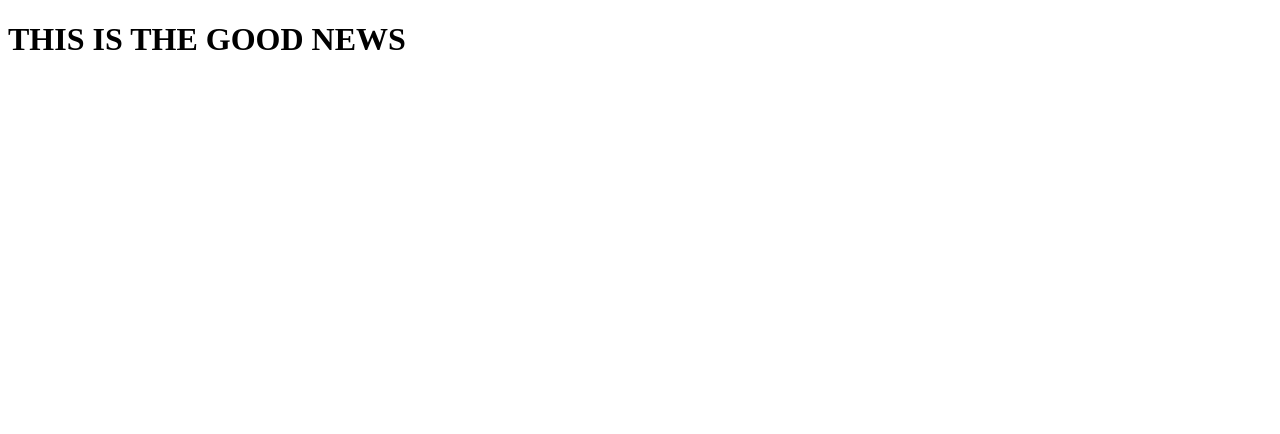
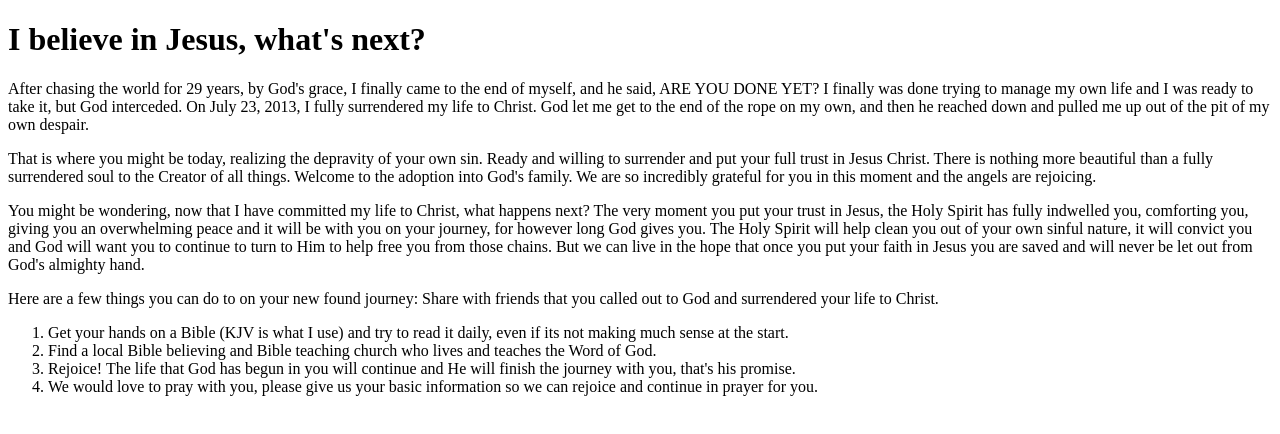
Before and after one commit to kevincanderson/newspaper.goodnewsco, a plain HTML site: page index.html in a window 1280 px wide. Drawn offline with Linux system fonts and the light colour scheme.

Commit message:
revised page

```diff
--- a/index.html
+++ b/index.html
@@ -1,12 +1,65 @@
 <!DOCTYPE html>
 <html lang="en">
-<head>
-    <meta charset="UTF-8">
-    <meta http-equiv="X-UA-Compatible" content="IE=edge">
-    <meta name="viewport" content="width=device-width, initial-scale=1.0">
-    <title>Document</title>
-</head>
-<body>
-    <h1>THIS IS THE GOOD NEWS</h1>
-</body>
+  <head>
+    <meta charset="UTF-8" />
+    <meta http-equiv="X-UA-Compatible" content="IE=edge" />
+    <meta name="viewport" content="width=device-width, initial-scale=1.0" />
+    <title>Newspaper | Good News Co</title>
+  </head>
+  <body>
+    <h1>I believe in Jesus, what's next?</h1>
+
+    <p>
+      After chasing the world for 29 years, by God's grace, I finally came to
+      the end of myself, and he said, ARE YOU DONE YET? I finally was done
+      trying to manage my own life and I was ready to take it, but God
+      interceded. On July 23, 2013, I fully surrendered my life to Christ. God
+      let me get to the end of the rope on my own, and then he reached down and
+      pulled me up out of the pit of my own despair.
+    </p>
+
+    <p>
+      That is where you might be today, realizing the depravity of your own sin.
+      Ready and willing to surrender and put your full trust in Jesus Christ.
+      There is nothing more beautiful than a fully surrendered soul to the
+      Creator of all things. Welcome to the adoption into God's family. We are
+      so incredibly grateful for you in this moment and the angels are
+      rejoicing.
+    </p>
+
+    <p>
+      You might be wondering, now that I have committed my life to Christ, what
+      happens next? The very moment you put your trust in Jesus, the Holy Spirit
+      has fully indwelled you, comforting you, giving you an overwhelming peace
+      and it will be with you on your journey, for however long God gives you.
+      The Holy Spirit will help clean you out of your own sinful nature, it will
+      convict you and God will want you to continue to turn to Him to help free
+      you from those chains. But we can live in the hope that once you put your
+      faith in Jesus you are saved and will never be let out from God's almighty
+      hand.
+    </p>
+    <p>
+      Here are a few things you can do to on your new found journey: Share with
+      friends that you called out to God and surrendered your life to Christ.
+    </p>
+
+    <ol>
+      <li>
+        Get your hands on a Bible (KJV is what I use) and try to read it daily,
+        even if its not making much sense at the start.
+      </li>
+      <li>
+        Find a local Bible believing and Bible teaching church who lives and
+        teaches the Word of God.
+      </li>
+      <li>
+        Rejoice! The life that God has begun in you will continue and He will
+        finish the journey with you, that's his promise.
+      </li>
+      <li>
+        We would love to pray with you, please give us your basic information so
+        we can rejoice and continue in prayer for you.
+      </li>
+    </ol>
+  </body>
 </html>
```
Also changed, not shown: 1 other file.
